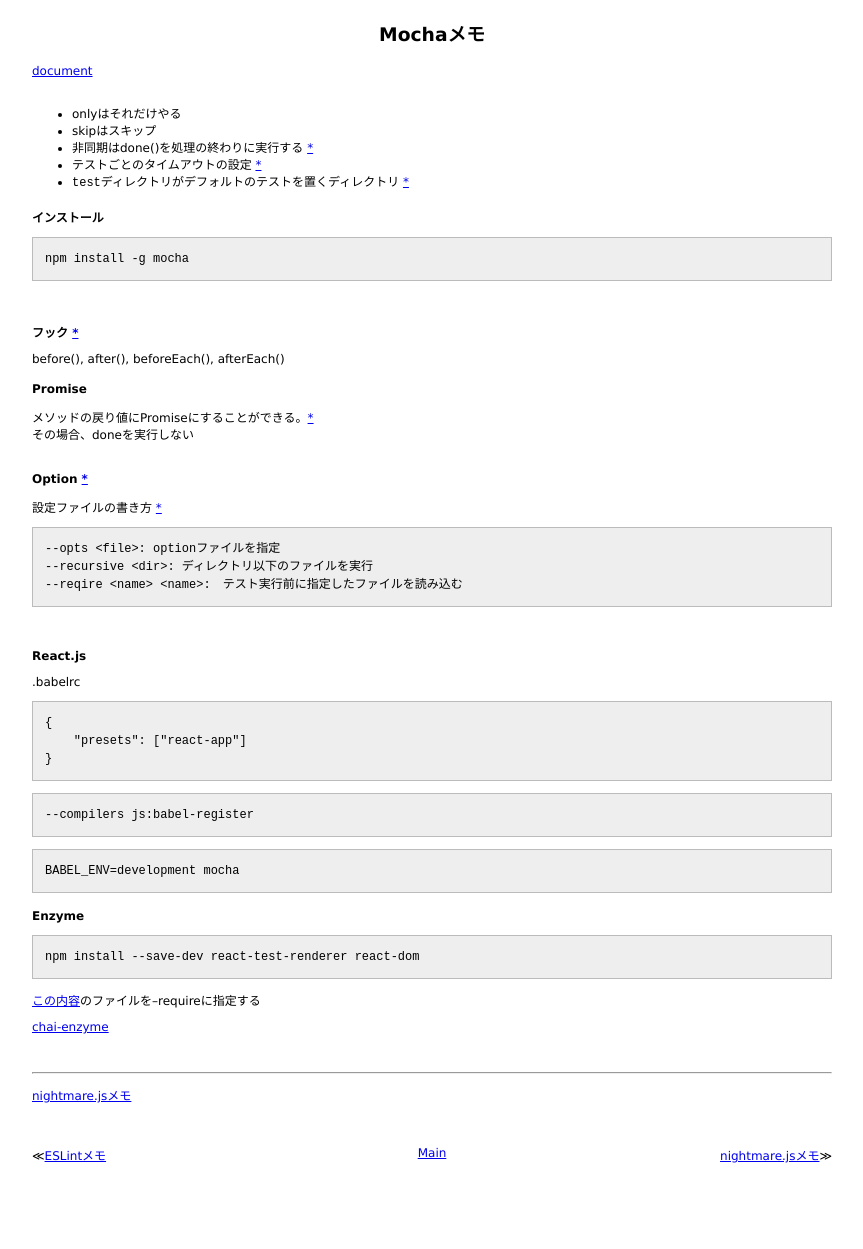
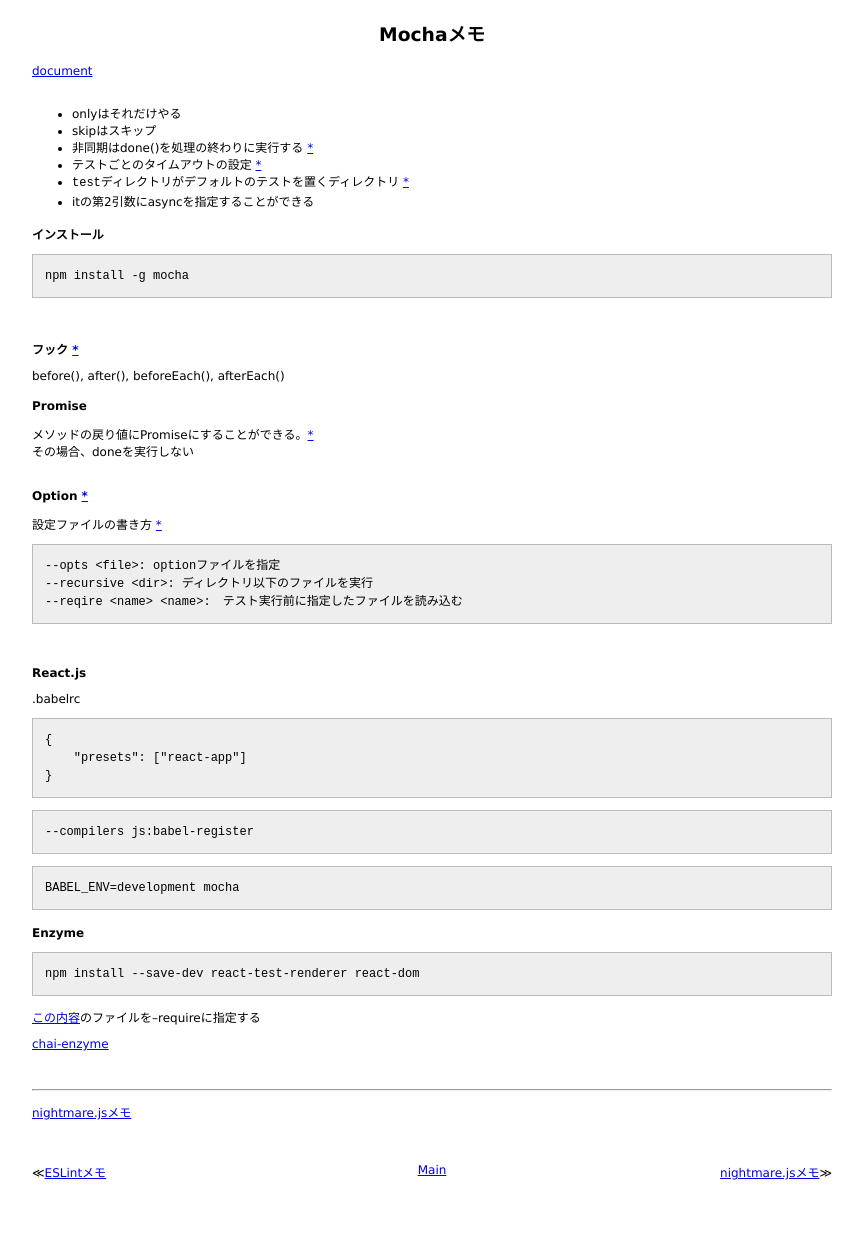
Before and after one commit to 38elements/38elements.github.com, a Jekyll site: the page built from _posts/2016-09-24-mocha.md, in a window 1280 px wide. Shown: the whole page, without its empty margins (208-1071 px from the left). Built offline with Jekyll 4.4.1, drawn with Linux system fonts in a browser that asks for light colours.

Commit message:
Update 2016-09-24-mocha.md

```diff
--- a/_posts/2016-09-24-mocha.md
+++ b/_posts/2016-09-24-mocha.md
@@ -10,6 +10,7 @@ title: Mochaメモ
 * 非同期はdone()を処理の終わりに実行する [\*](https://mochajs.org/#asynchronous-code)
 * テストごとのタイムアウトの設定 [\*](https://mochajs.org/#timeouts)
 * `test`ディレクトリがデフォルトのテストを置くディレクトリ [\*](https://mochajs.org/#the-test-directory)
+* itの第2引数にasyncを指定することができる
 <br>
 
 #### インストール
```
